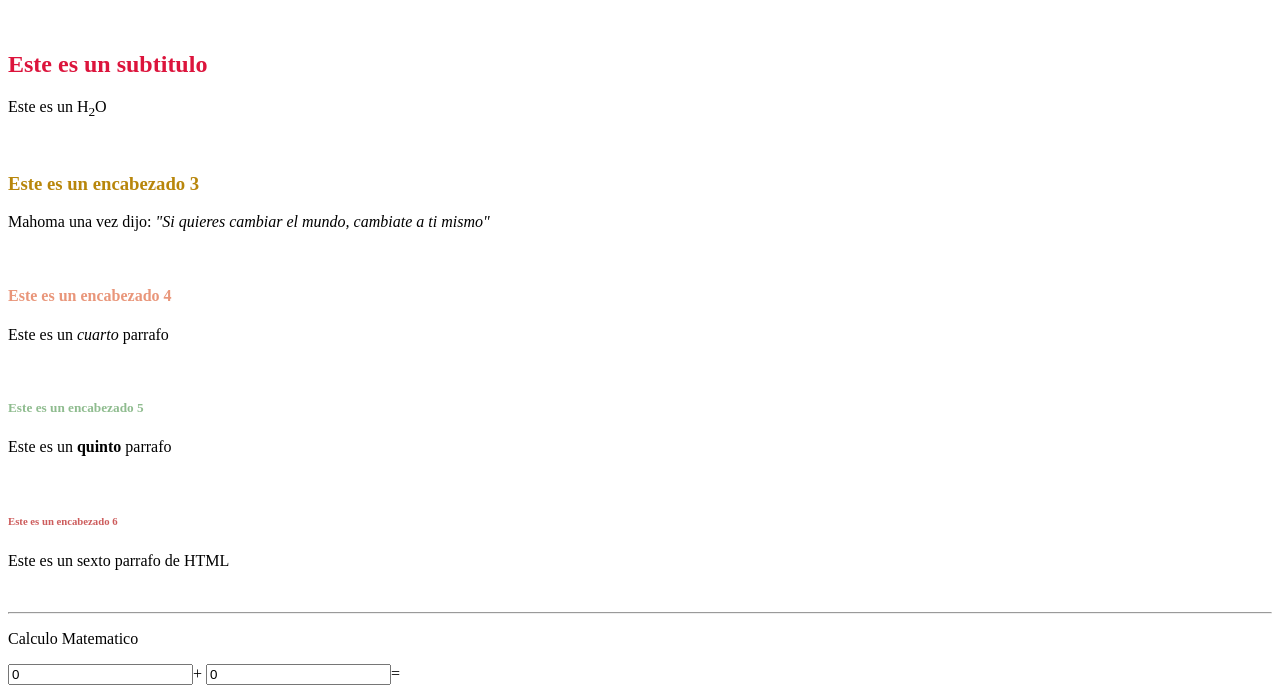
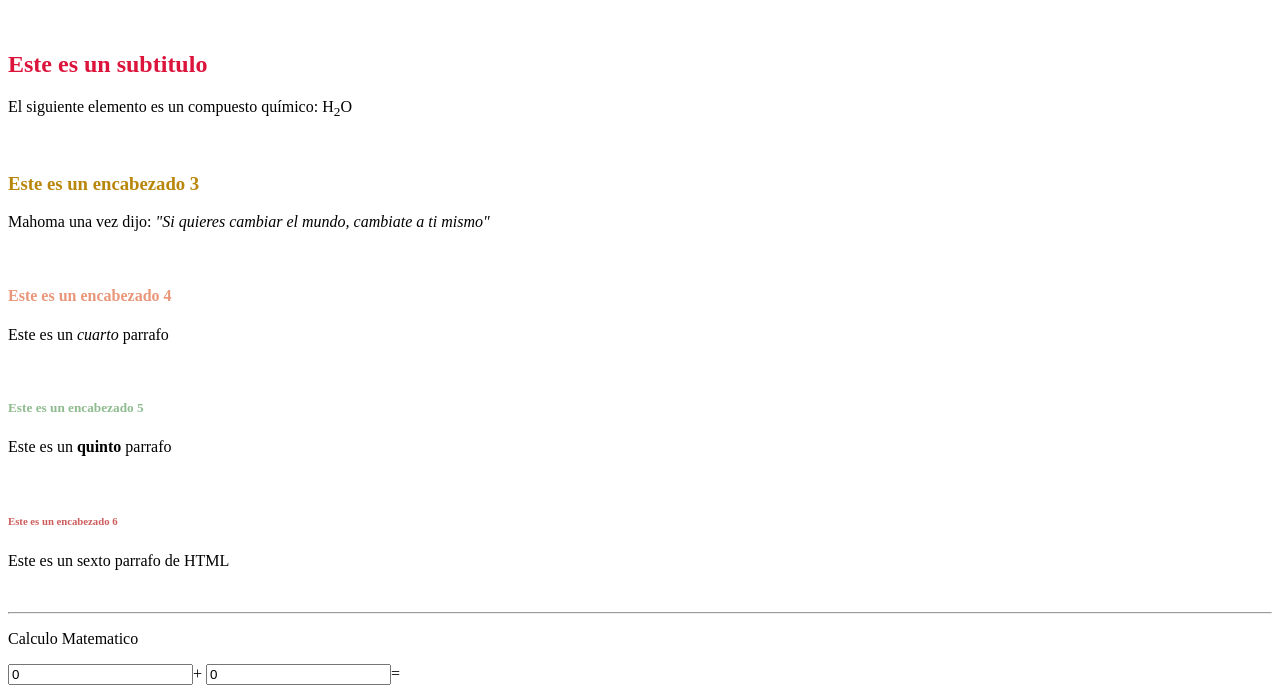
Before and after one commit to mgrandez-16/mgrandez-16.github.io, a plain HTML site: page index.html in a window 1280 px wide. Shown: the part 101-800 px from the top of the page. Drawn offline with Linux system fonts and the light colour scheme.

Commit message:
elemento sub

```diff
--- a/index.html
+++ b/index.html
@@ -10,7 +10,7 @@
     <h1 style="color: blueviolet;">Este es un titulo</h1>
     <p>Este es un <b style="color: red;">primer</b> parrafo</p><br>
     <h2 style="color: crimson;">Este es un subtitulo</h2>
-    <p>Este es un H<sub>2</sub>O </p><br>
+    <p>El siguiente elemento es un compuesto químico: H<sub>2</sub>O </p><br>
     <h3 style="color: darkgoldenrod;">Este es un encabezado 3</h3>
     <p>Mahoma una vez dijo: <dfn>"Si quieres cambiar el mundo, cambiate a ti mismo"</dfn></p><br>
     <h4 style="color: darksalmon;">Este es un encabezado 4</h4>
```
